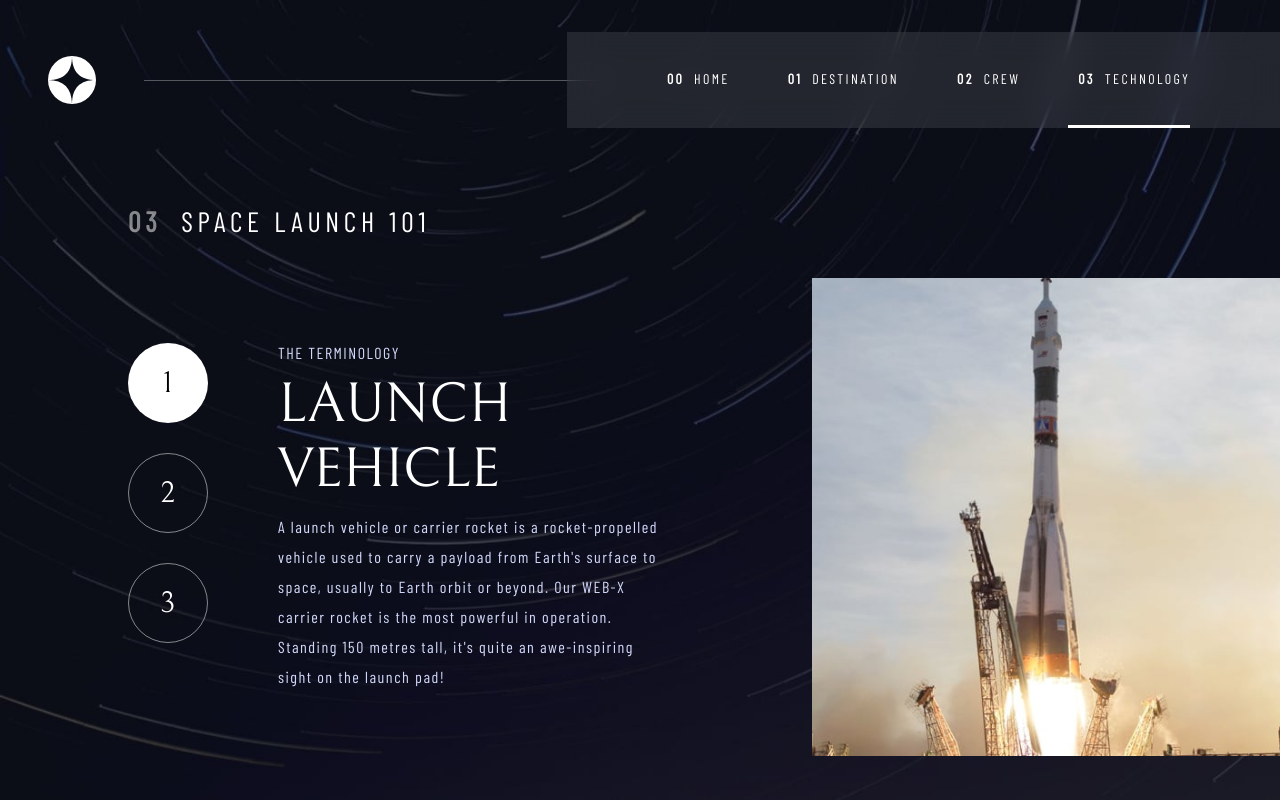
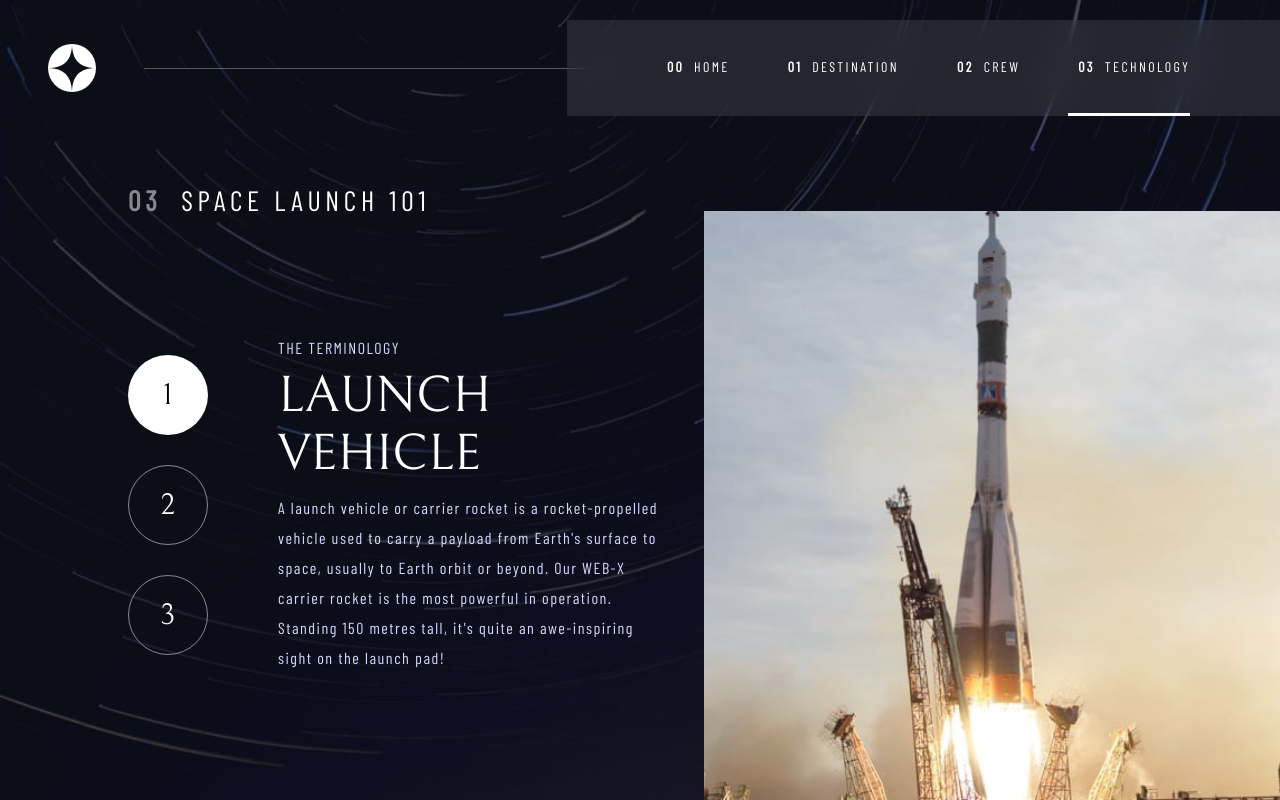
Before and after one commit to CatalinBanici/space-tourism-website, a React (Create React App) app in the folder app/: page /technology in a window 1280 px wide. Built offline with nearby package versions, Linux system fonts and the light colour scheme.

Commit message:
technology styles finished

```diff
--- a/app/src/styles/crew.css
+++ b/app/src/styles/crew.css
@@ -122,4 +122,5 @@
   width: min(45vw, 600px);
   height: 700px;
   object-fit: contain;
+  object-position: bottom;
 }
--- a/app/src/styles/technology.css
+++ b/app/src/styles/technology.css
@@ -45,6 +45,8 @@
   flex-direction: row;
   gap: 70px;
   width: 50%;
+  height: 100%;
+  align-items: center;
 }
 
 /* technology nav */
@@ -99,7 +101,7 @@
 
 .technology-section h3 {
   font-family: "Bellefair";
-  font-size: 56px;
+  font-size: min(4vw, 56px);
   font-weight: normal;
   color: var(--White);
   text-transform: uppercase;
@@ -122,3 +124,9 @@
   display: flex;
   justify-content: flex-end;
 }
+
+.technology-image img {
+  width: min(45vw, 600px);
+  object-fit: contain;
+  object-position: right;
+}
```
